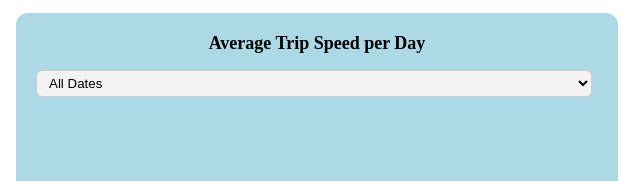
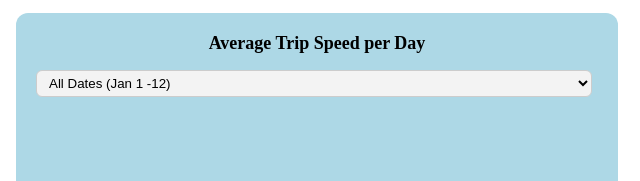
Before and after one commit to L-nsamba/urban_mobility_data_explorer_Group-15, a website with bundled scripts: page frontend/index.html in a window 1280 px wide. Shown: the part 619-800 px from the top of the page, 634-1274 px from the left. Built offline with nearby package versions, Linux system fonts and the light colour scheme; no server answers.

```diff
--- a/frontend/index.html
+++ b/frontend/index.html
@@ -70,11 +70,7 @@
                 <div class="card">
                     <h3>Average Trip Speed per Day </h3>
                     <select id="speedDateFilter">
-<<<<<<< HEAD
-                        <option value="all">All Dates</option>
-=======
-                        <option value="all">All Dates (Jan 1 - 12)</option>
->>>>>>> a8c415d (Removed unused date section for average speed per day)
+                        <option value="all">All Dates (Jan 1 -12) </option>
                     </select>
                     <canvas id="averageSpeedChart"></canvas>
                 </div>
```
